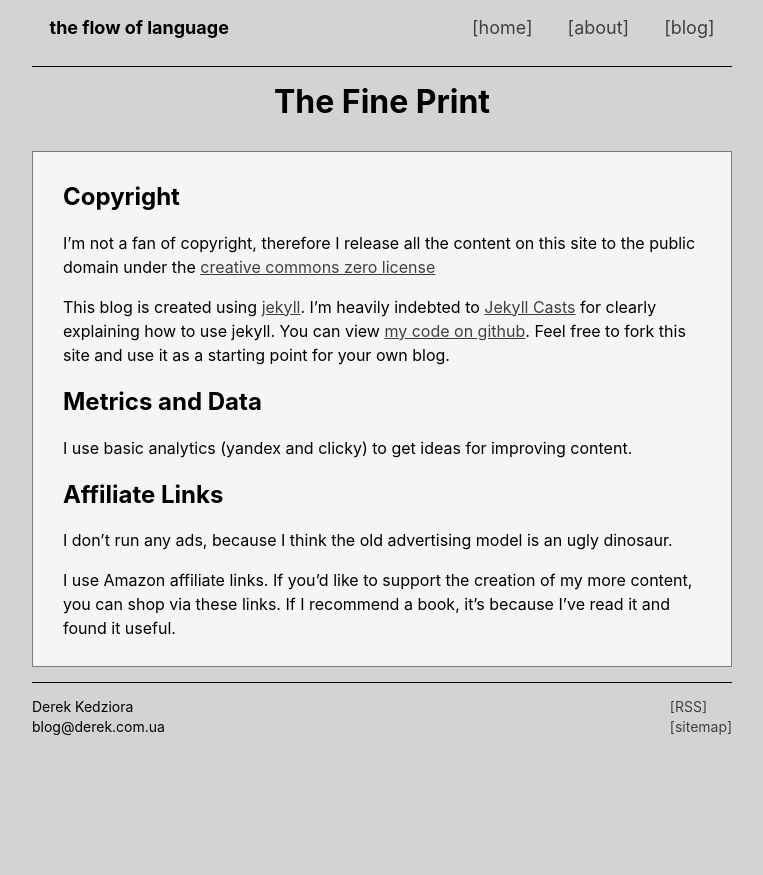
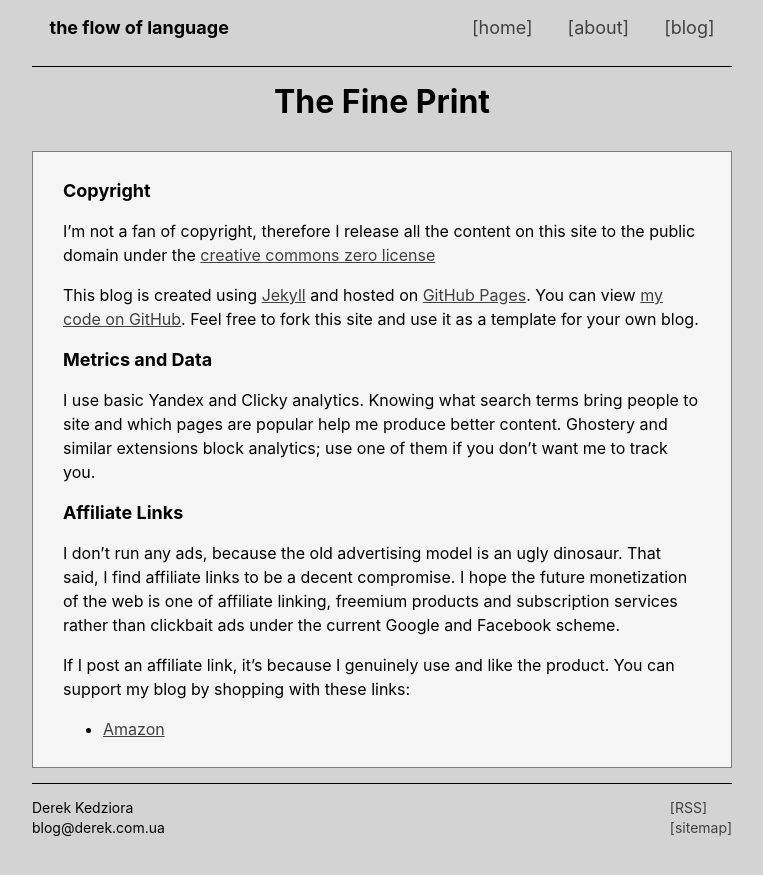
Before and after one commit to ZeroDeth/derekkedziora.github.io, a Jekyll site: the page built from pages/fine-print.md, in a window 1280 px wide. Shown: the top 875 px of the page, without its empty margins (258-1021 px from the left). Built offline with Jekyll 4.4.1, drawn with Linux system fonts in a browser that asks for light colours; comment, search, counter and statistics services are not loaded.

Commit message:
links updated

```diff
--- a/pages/fine-print.md
+++ b/pages/fine-print.md
@@ -5,18 +5,25 @@ permalink: /fine-print
 og-type: website
 ---
 
-## Copyright
+### Copyright
 
-I’m not a fan of copyright, therefore I release all the content on this site to the public domain under the <a href="https://creativecommons.org/publicdomain/zero/1.0/" target="_blank">creative commons zero license</a>
+I’m not a fan of copyright, therefore I release all the content on this site to the public domain under the [creative commons zero license][0]
 
-This blog is created using <a href="http://jekyllrb.com" target="_blank">jekyll</a>. I’m heavily indebted to <a href="http://jekyll.tips" target="_blank">Jekyll Casts</a> for clearly explaining how to use jekyll. You can view <a href="https://github.com/derekkedziora/derekkedziora.github.io" target="_blank">my code on github</a>. Feel free to fork this site and use it as a starting point for your own blog.
+This blog is created using [Jekyll][1] and hosted on [GitHub Pages][2]. You can view [my code on GitHub][3]. Feel free to fork this site and use it as a template for your own blog.
 
-## Metrics and Data
+### Metrics and Data
 
-I use basic analytics (yandex and clicky) to get ideas for improving content.
+I use basic Yandex and Clicky analytics. Knowing what search terms bring people to site and which pages are popular help me produce better content. Ghostery and similar extensions block analytics; use one of them if you don't want me to track you.
 
-## Affiliate Links
+### Affiliate Links
 
-I don’t run any ads, because I think the old advertising model is an ugly dinosaur.
+I don’t run any ads, because the old advertising model is an ugly dinosaur. That said, I find affiliate links to be a decent compromise. I hope the future monetization of the web is one of affiliate linking, freemium products and subscription services rather than clickbait ads under the current Google and Facebook scheme.
 
-I use Amazon affiliate links. If you’d like to support the creation of my more content, you can shop via these links. If I recommend a book, it’s because I’ve read it and found it useful.
+If I post an affiliate link, it's because I genuinely use and like the product. You can support my blog by shopping with these links:
+- [Amazon][4]
+
+[0]: https://creativecommons.org/publicdomain/zero/1.0/
+[1]: http://jekyllrb.com
+[2]: https://pages.github.com
+[3]: https://github.com/derekkedziora/derekkedziora.github.io
+[4]: https://www.amazon.com/?_encoding=UTF8&camp=212353&creative=380561&linkCode=sb1&tag=derekcomua-20
```
Also changed, not shown: _posts/2016-11-10-modal-verbs-probability-inference.md (+12 -5 lines), _posts/2017-01-23-the-limits-of-productivity.md (+1 -1 lines), pages/cv.md (+1 -9 lines), pages/now.md (+3 -3 lines), 1 other file.
